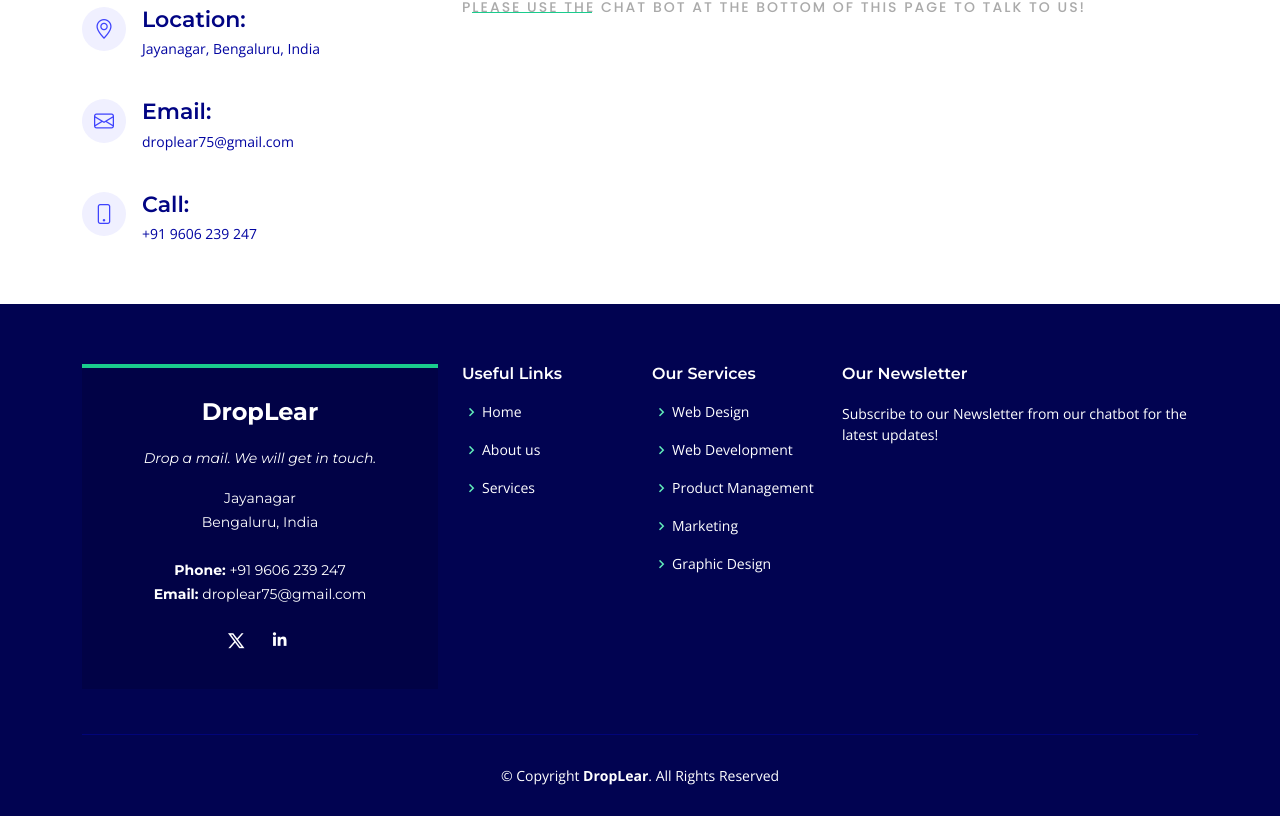
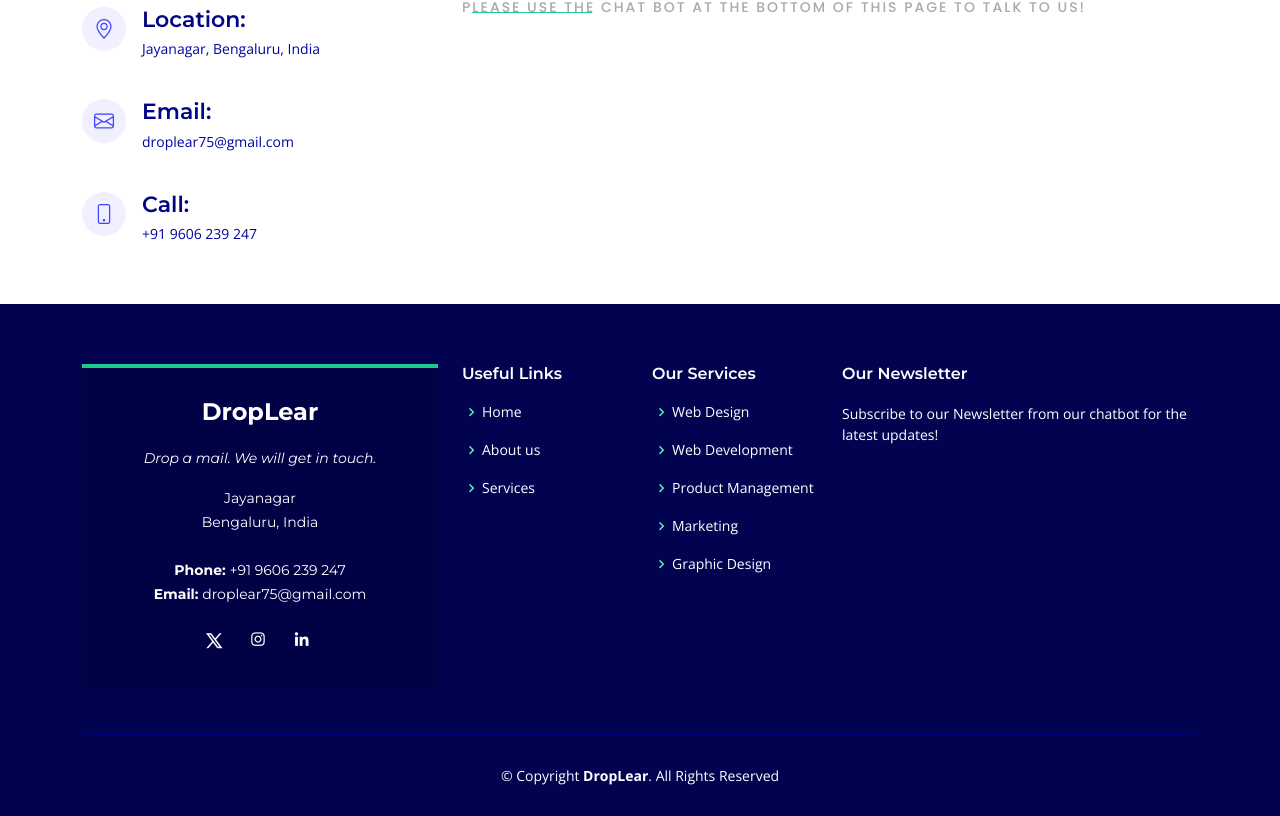
Before and after one commit to Shreesha99/fuzemantramain, a plain HTML site: page index.html in a window 1280 px wide. Shown: the part 4703-5519 px from the top of the page. Drawn offline with nearby package versions, Linux system fonts and the light colour scheme.

Commit message:
social changes

```diff
--- a/index.html
+++ b/index.html
@@ -601,7 +601,7 @@
               <div class="social-links mt-3">
                 <a href="https://x.com/DropLear" class="twitter" target="_blank"><i class="ri-twitter-x-line"></i></a>
                 <!-- <a href="#" class="facebook" target="_blank"><i class="bx bxl-facebook"></i></a> -->
-                <!-- <a href="#" class="instagram" target="_blank"><i class="bx bxl-instagram"></i></a> -->
+                <a href="https://www.instagram.com/droplear75/" class="instagram" target="_blank"><i class="bx bxl-instagram"></i></a>
                 <a href="https://www.linkedin.com/in/droplear-corp-699908317/" target="_blank" class="linkedin"><i
                     class="bx bxl-linkedin"></i></a>
               </div>
```
